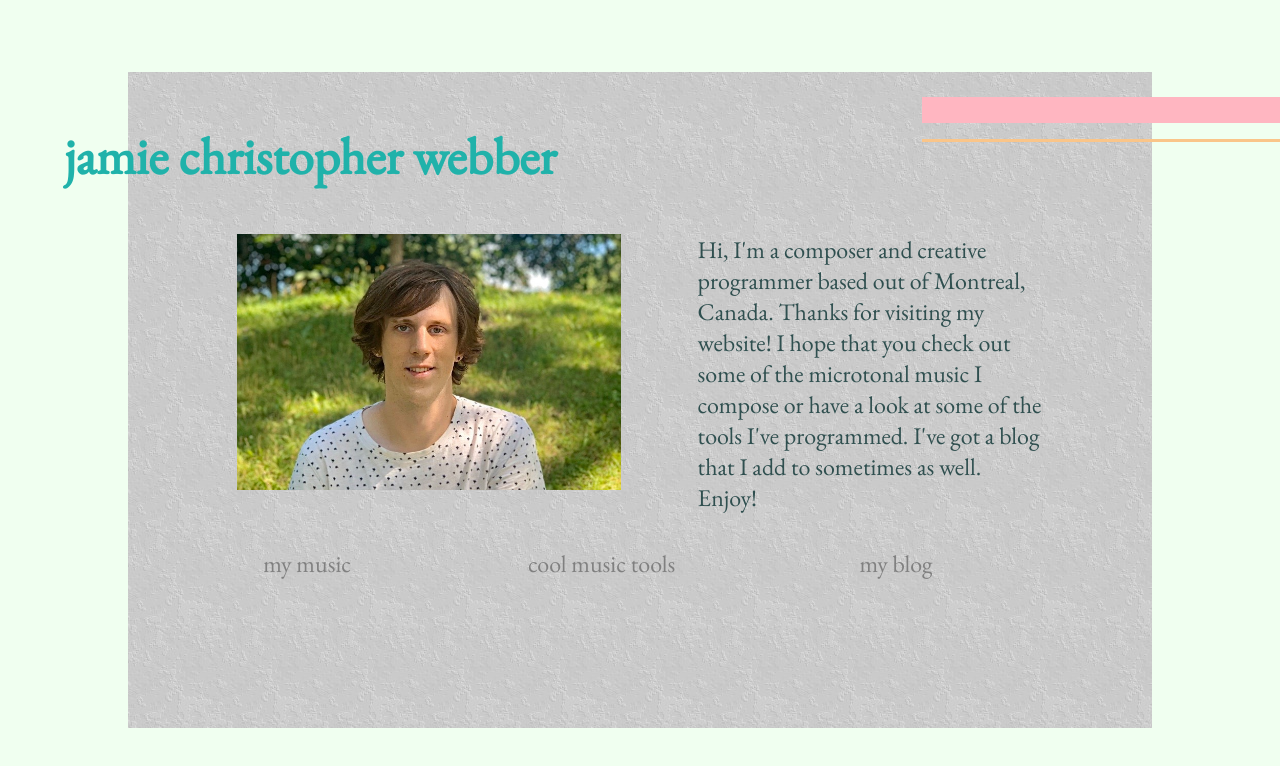
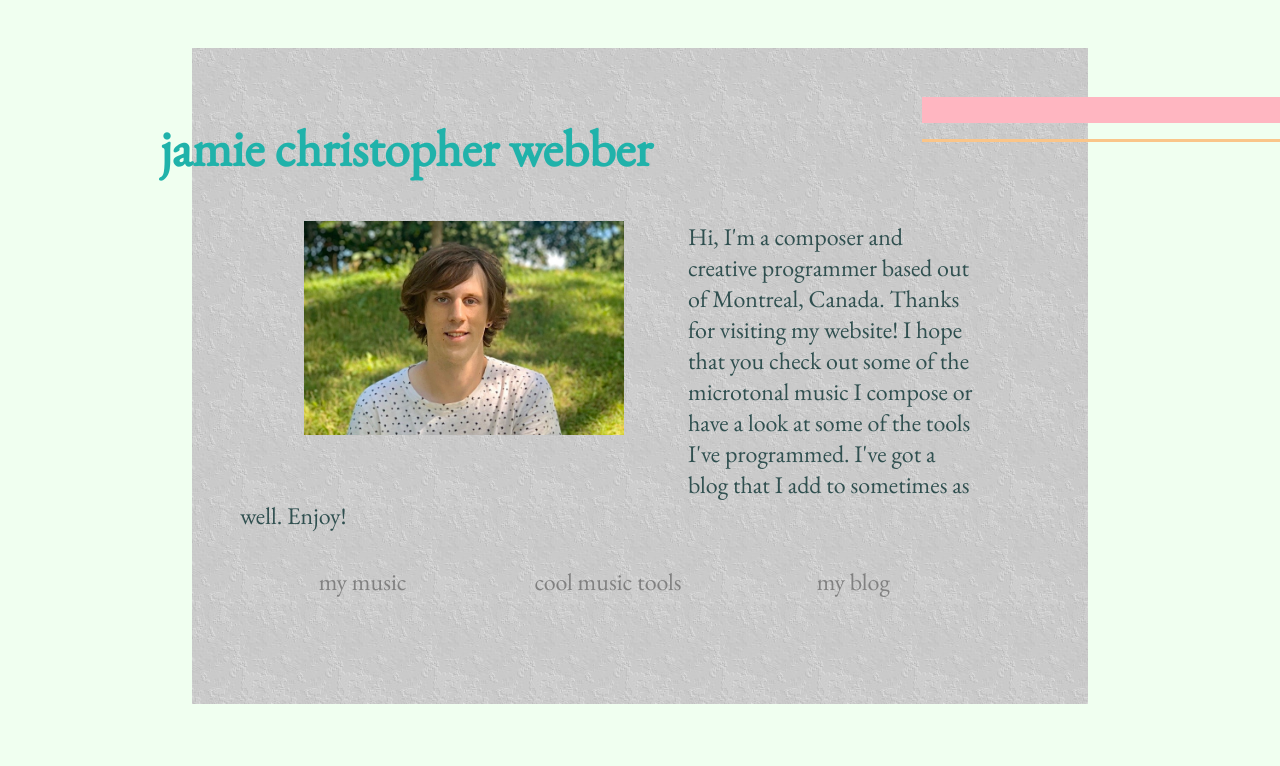
Before and after one commit to jamiecwebber/jcw-website, a React (Create React App) app: page / in a window 1280 px wide. Shown: the top 766 px of the page. Built offline with nearby package versions, Linux system fonts and the light colour scheme.

Commit message:
played with background texture component, gave it padding

```diff
--- a/src/App.js
+++ b/src/App.js
@@ -18,6 +18,7 @@ import { createGlobalStyle } from 'styled-components';
 const GlobalStyles = createGlobalStyle`
   html {
     font-family: 'EB Garamond', sans-serif;
+    background-color: honeydew;
   }
 `
 
--- a/src/components/styles.js
+++ b/src/components/styles.js
@@ -12,15 +12,26 @@ import styled from 'styled-components';
 //     cursor: url(${props => props.cursor}),auto;
 // `
 
-export const Background = styled.div`
+export const BackgroundImage = styled.div`
     background-image: url(${props => props.img});
     background-repeat: true;
-    top: 6vh;
-    min-height: 74vh;
-    width: 75vw;
-    margin: 9vh auto;
-    padding: 4vh;
+    padding: 6vh;
 `
+
+export const PageFrame = styled.div`
+    padding: 6vh 15vw;
+    width: 70vw;
+`
+
+// export const Background = styled.div`
+//     background-image: url(${props => props.img});
+//     background-repeat: true;
+//     top: 6vh;
+//     min-height: 74vh;
+//     width: 75vw;
+//     margin: 9vh auto;
+//     padding: 4vh;
+// `
 
 export const Title = styled.h1`
   font-size: 1.5em;
--- a/src/pages/Welcome.js
+++ b/src/pages/Welcome.js
@@ -7,7 +7,7 @@ import Rectangles from '../components/Rectangles';
 import coverPhoto from '../images/jamie.jpg';
 import greyTexture from '../images/greyTexture.jpg';
 
-import { Background } from '../components/styles'
+import { BackgroundImage, PageFrame } from '../components/styles'
 
 const Name = styled.h1`
     font-size: max(1.5em, 4vw);
@@ -63,12 +63,12 @@ const LinkHolder = styled.div`
 
 const WelcomePage = () => {
 
-    document.body.style.backgroundColor = "honeydew";
 
     return (
         <React.Fragment>
             <Rectangles />
-            <Background img={greyTexture}>
+            <PageFrame>
+                <BackgroundImage img={greyTexture}>
                     <Name>jamie christopher webber </Name>
 
                     <div>
@@ -82,7 +82,8 @@ const WelcomePage = () => {
                             </Links>
                         </div>
                     </div>
-            </Background>
+                </BackgroundImage>
+            </PageFrame>
         </React.Fragment>
 
     );
```
Lines whose indentation alone changed are shown as unchanged.
